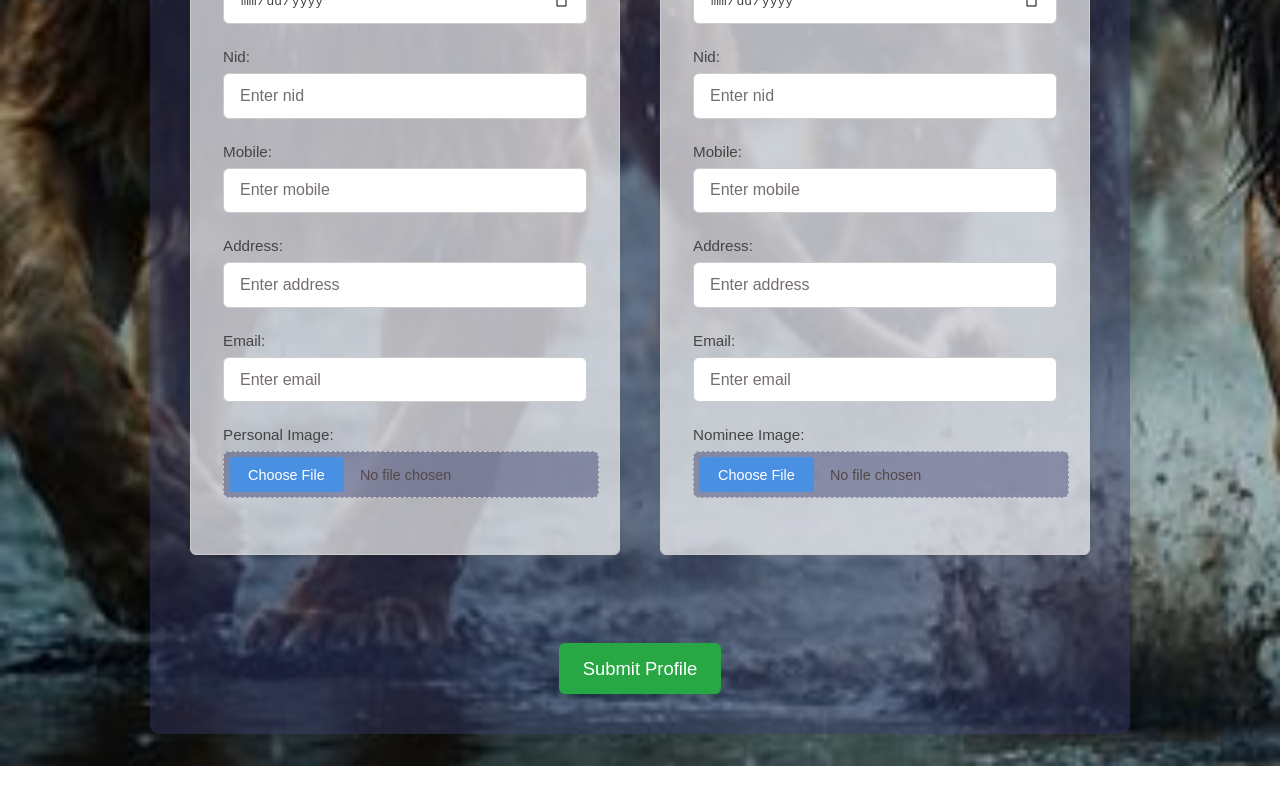
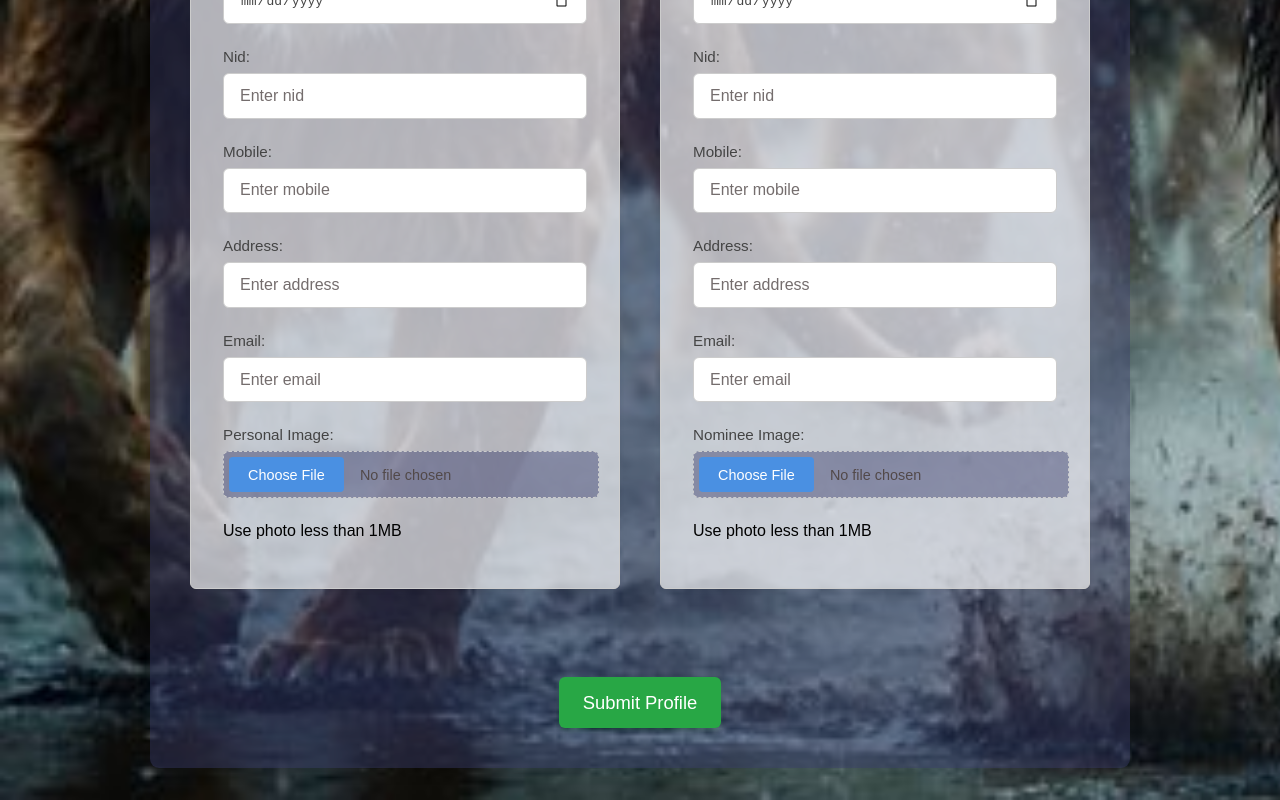
Before and after one commit to asadloveself/vai, a React (Vite) app in the folder client/: page /user/join in a window 1280 px wide. Shown: the part 896-1696 px from the top of the page. Before the commit the page ends 1662 px from the top, so only its background shows below. Built offline with nearby package versions, Linux system fonts and the light colour scheme.

Commit message:
Update ProfileForm.jsx

```diff
--- a/client/src/components/ProfileForm.jsx
+++ b/client/src/components/ProfileForm.jsx
@@ -135,6 +135,7 @@ const ProfileForm = () => {
           {renderInputField("personal", "address", "text", true, handlePersonalChange, personal.address)}
           {renderInputField("personal", "email", "email", false, handlePersonalChange, personal.email)}
           {renderFileInput("personal", "personalImage", handlePersonalImageChange)}
+        <p>Use photo less than 1MB</p>
         </div>
 
         {/* Nominee Information Section */}
@@ -149,6 +150,7 @@ const ProfileForm = () => {
            {renderInputField("nominee", "address", "text", true, handleNomineeChange, nominee.address)}
            {renderInputField("nominee", "email", "email", false, handleNomineeChange, nominee.email)}
            {renderFileInput("nominee", "nomineeImage", handleNomineeImageChange)}
+       <p>Use photo less than 1MB</p>
         </div>
 
         {/* Use the submit button class, remove inline style */}
```
